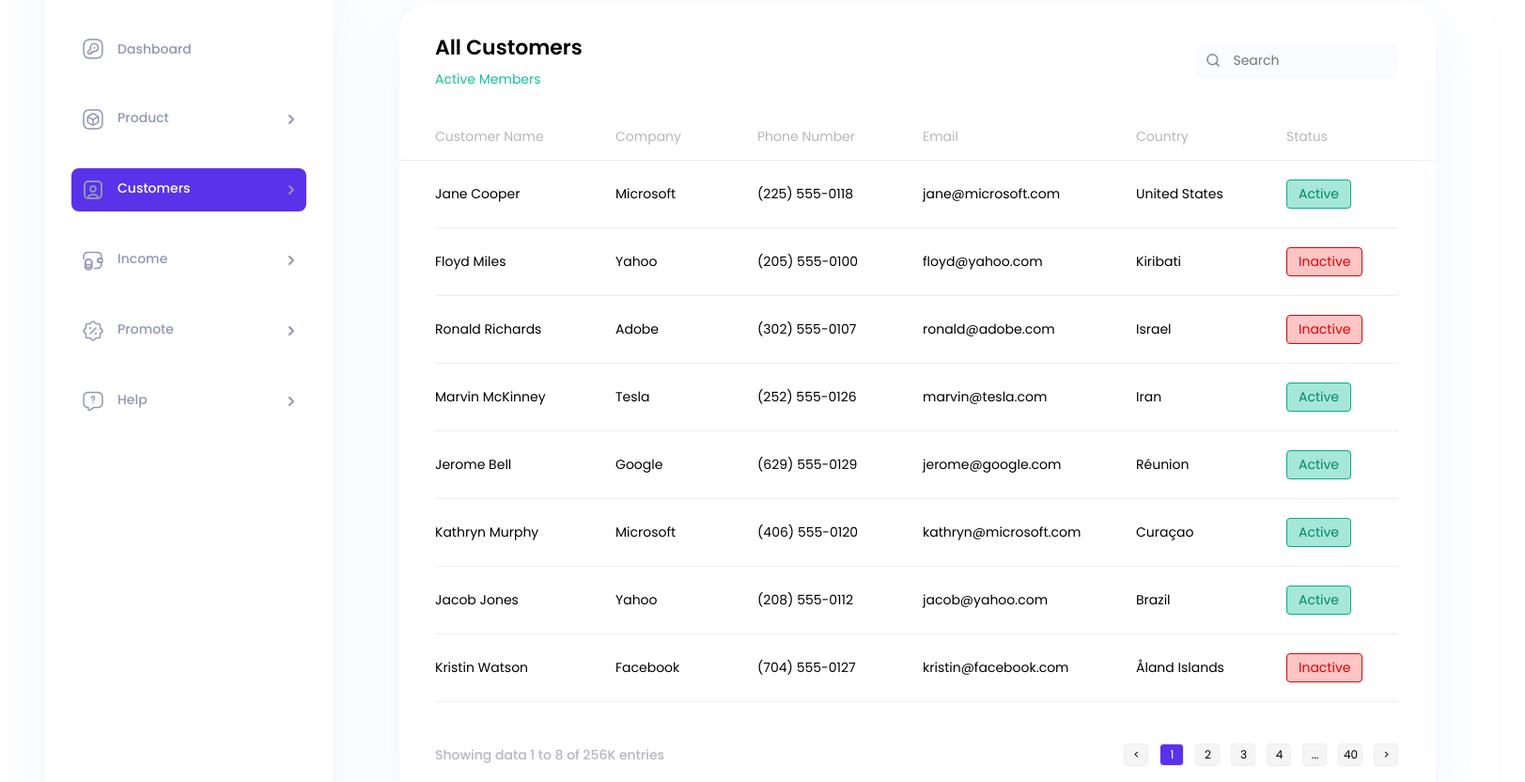
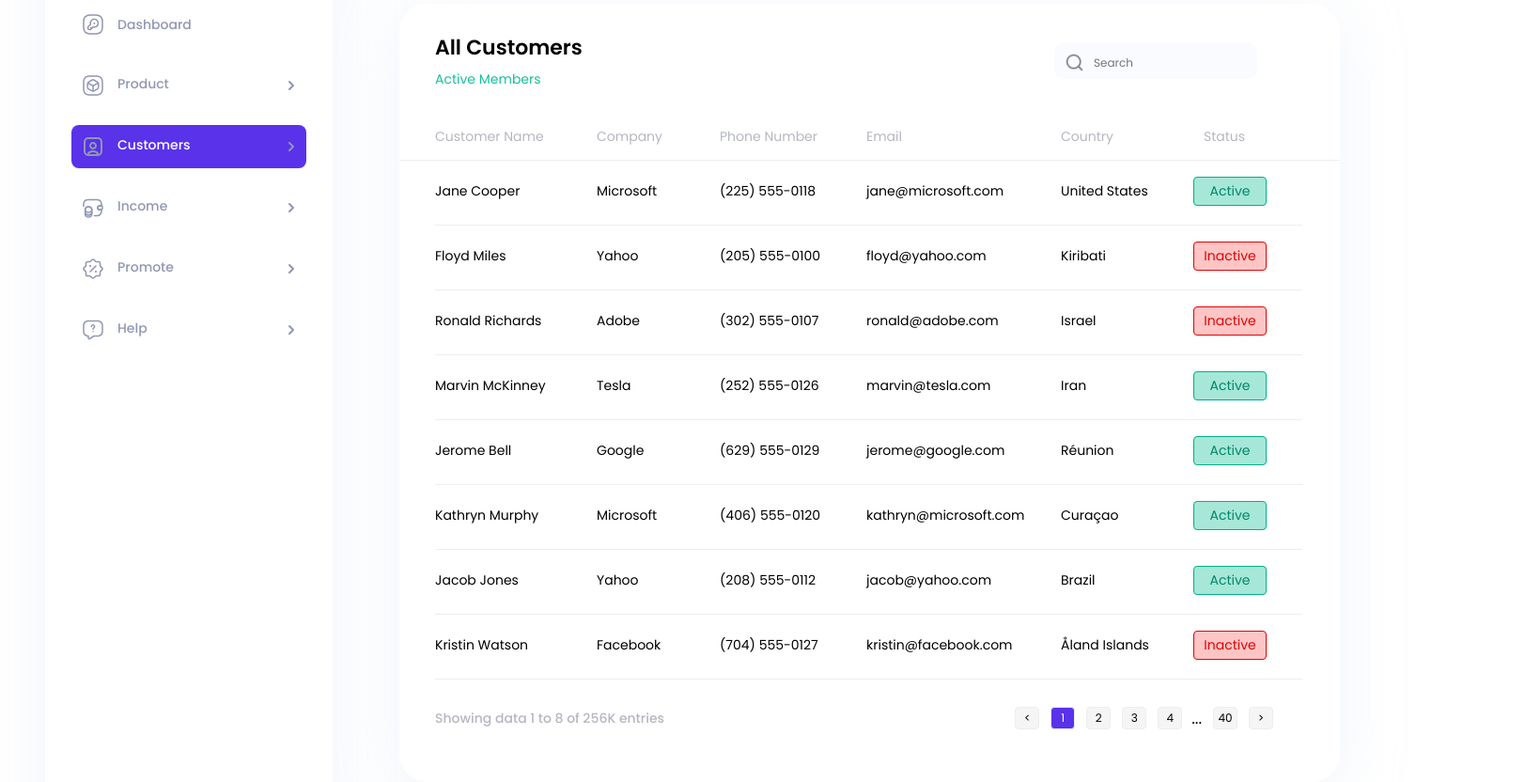
Before and after one commit to aleksvoloshyn/crm-dashboard-customers, a website: page index.html in a window 1536 px wide. Shown: the part 124-956 px from the top of the page at 94% size, 1623 px wide, since content can reach past the window. Drawn offline with nearby package versions, Linux system fonts and the light colour scheme.

Commit message:
markup fixed to p perfect

```diff
--- a/index.html
+++ b/index.html
@@ -321,7 +321,7 @@
                 <li class="page-board__item">2</li>
                 <li class="page-board__item">3</li>
                 <li class="page-board__item">4</li>
-                <li class="page-board__item">...</li>
+                <li class="page-board__dots">...</li>
                 <li class="page-board__item">40</li>
                 <li class="page-board__item next">></li>
               </ul>
--- a/styles/styles.scss
+++ b/styles/styles.scss
@@ -352,6 +352,12 @@ li {
   }
 }
 
+.page-board__dots {
+  font-size: 17px;
+  margin-left: -2px;
+  margin-right: 12px;
+}
+
 @media screen and (min-width: 1440px) {
   .page-header {
     display: none;
@@ -375,7 +381,7 @@ li {
     &__header {
       display: flex;
       align-items: center;
-      margin-bottom: 64px;
+      margin-bottom: 38px;
     }
     &__logo {
       margin-right: 8px;
@@ -386,7 +392,7 @@ li {
       align-items: baseline;
     }
     &__title {
-      margin-right: 4px;
+      margin-right: 7px;
       font-size: 26px;
       line-height: 1.5;
       font-weight: 600;
@@ -410,7 +416,7 @@ li {
       align-items: center;
       width: 250px;
       height: 46px;
-      margin-bottom: 29px;
+      margin-bottom: 19px;
       border-radius: 8px;
       padding: 11px 8px 11px 11px;
 
@@ -440,7 +446,7 @@ li {
     &__footer {
       display: flex;
       align-items: center;
-      height: 42px;
+      height: 39px;
     }
     &__avatar {
       margin-right: 12px;
@@ -487,7 +493,7 @@ li {
 
     &__table {
       display: block;
-      margin-bottom: 30px;
+      margin-bottom: 15px;
     }
 
     &__customers {
@@ -530,24 +536,27 @@ li {
       position: relative;
       width: 216px;
       height: 38px;
+      margin-right: 48px;
     }
     &__input {
       position: absolute;
+      font-size: 12px;
       width: 216px;
       height: 38px;
       background-color: var(--search-input-bgcolor);
       border-radius: 10px;
       border: none;
       outline: none;
-      padding-left: 40px;
+      padding-left: 42px;
+      padding-top: 6px;
       margin-bottom: 0;
       box-shadow: none;
     }
     &__searchimage {
       position: absolute;
       z-index: 2;
-      width: 16px;
-      height: 16px;
+      width: 21px;
+      height: 21px;
       top: 10px;
       left: 11px;
     }
@@ -570,7 +579,7 @@ li {
       margin-bottom: 0;
       border-radius: 0;
       box-shadow: none;
-      padding-top: 20px;
+      padding-top: 17px;
       padding-bottom: 20px;
       padding-left: 0;
       border-bottom: 1px solid var(--paginator-bgcolor);
@@ -581,19 +590,31 @@ li {
     font-size: 14px;
     font-weight: 500px;
     &:nth-child(1) {
-      width: 172px;
+      width: 152px;
     }
     &:nth-child(2) {
-      width: 131px;
+      width: 111px;
     }
     &:nth-child(3) {
-      width: 156px;
+      width: 136px;
     }
     &:nth-child(4) {
-      width: 207px;
+      width: 187px;
     }
     &:nth-child(5) {
-      width: 140px;
+      width: 121px;
+    }
+    &:nth-child(6) {
+      width: 78px;
+    }
+  }
+
+  .table__cells-text {
+    &:nth-child(5) {
+      width: 132px;
+    }
+    &:nth-child(6) {
+      width: 78px;
     }
   }
 
@@ -615,12 +636,17 @@ li {
   }
   .page-board__list {
     display: flex;
+    margin-right: 18px;
   }
 
   .page-board__info {
     color: var(--secondary-text-color);
     font-size: 14px;
     font-weight: 500;
+  }
+
+  .page-board__paginator {
+    margin-right: 13px;
   }
 
   .page-board__item {
@@ -636,15 +662,11 @@ li {
     border: 1px solid var(--paginator-bgcolor);
     border-radius: 4px;
     cursor: pointer;
+
     &:last-child {
       margin-right: 0px;
     }
   }
-
-  // .active-page {
-  //   background-color: var(--active-item-bgcolor);
-  //   color: var(--active-item-textcolor);
-  // }
 }
 .isHidden {
   display: none;
```
Also changed, not shown: styles/styles.css, 1 other file.
